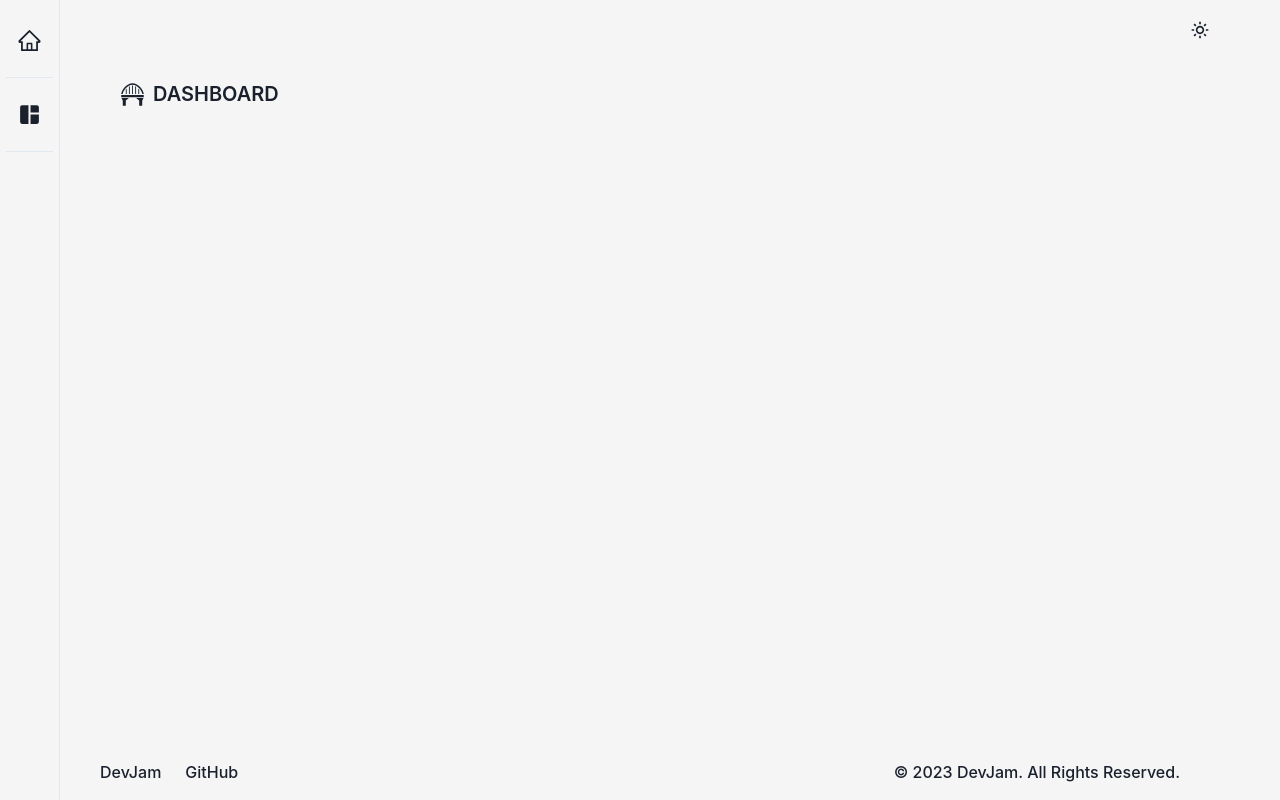
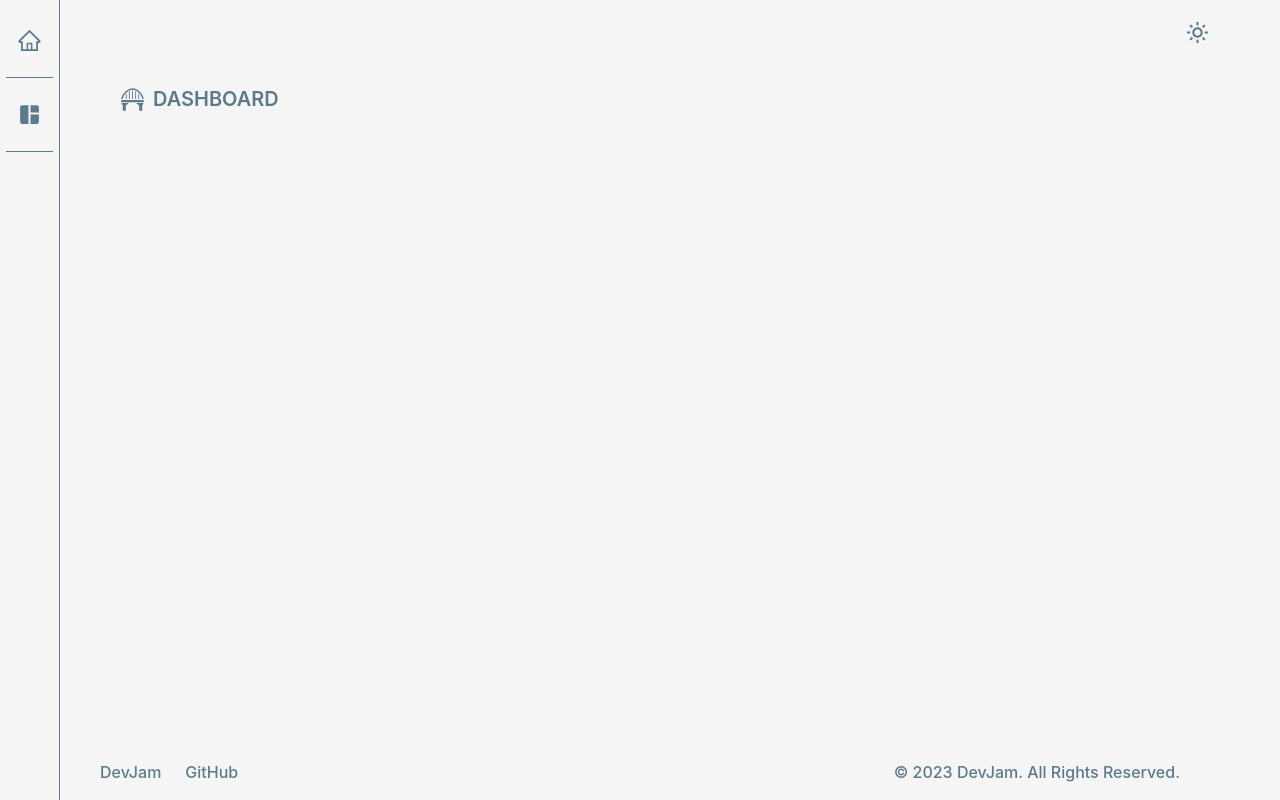
Before and after one commit to senali-d/DevJam, a Next.js app: page /dashboard in a window 1280 px wide. Built offline with nearby package versions, Linux system fonts and the light colour scheme.

Commit message:
Change theme color

```diff
--- a/src/components/common/title.js
+++ b/src/components/common/title.js
@@ -1,12 +1,10 @@
 import { GiArchBridge } from "react-icons/gi";
-import { textColor } from "@/utils/color";
 
 const Title = ({title}) => {
-  const { light, dark } = textColor;
   return (
     <>
-      <GiArchBridge size={25} className={`text-[${light}] dark:text-[${dark}]`} />
-      <h1 className={`text-[${light}] font-semibold text-xl dark:text-[${dark}]`}>
+      <GiArchBridge size={25} className="text-[#5b7a8a] dark:text-[#3d7f91]" />
+      <h1 className="text-[#5b7a8a] font-semibold text-xl dark:text-[#3d7f91]">
         {title}
       </h1>
     </>
--- a/src/components/layout/footer.js
+++ b/src/components/layout/footer.js
@@ -1,27 +1,25 @@
 import { company } from "../../utils/typo";
-import { textColor } from "@/utils/color";
 
 const Footer = () => {
-  const { light, dark } =  textColor
   return (
     <footer className="w-full p-4 font-medium">
       <div className="pl-[80px] mx-auto max-w-[1080px] lg:pl-0">
         <div className="sm:flex sm:items-center sm:justify-between">
           <div className="flex mt-4 space-x-6 sm:justify-center sm:mt-0">
             {/* TODO: Add the logo here. */}
-            <span className={`text-md text-[${light}] hover:text-[#a1a1a1] sm:text-center dark:text-[${dark}]`}>
+            <span className="text-md text-[#5b7a8a] hover:text-[#a1a1a1] sm:text-center dark:text-[#3d7f91]">
               <a href="">{company.name}</a>
             </span>
             <a
               href="https://github.com/senali_d/DevJam"
               target="_blank"
-              className={`text-[${light}] hover:text-[#a1a1a1] dark:text-[${dark}]`}
+              className="text-[#5b7a8a] hover:text-[#a1a1a1] dark:text-[#3d7f91]"
               rel="noreferrer"
             >
               GitHub
             </a>
           </div>
-          <span className={`text-md text-[${light}] hover:text-[#a1a1a1] sm:text-center dark:text-[${dark}]`}>
+          <span className="text-md text-[#5b7a8a] hover:text-[#a1a1a1] sm:text-center dark:text-[#3d7f91]">
             © {new Date().getFullYear()}{" "}
             <a href="" className="hover:underline">
               {company.name}
--- a/src/components/layout/navbar.js
+++ b/src/components/layout/navbar.js
@@ -1,12 +1,11 @@
 import { BiSun, BiMoon } from "react-icons/bi";
 import { useTheme } from "next-themes";
 import { useState, useEffect } from "react";
-import { textColor } from "@/utils/color";
 
 const Navbar = () => {
   const { theme, setTheme } = useTheme();
   const [isMounted, setIsMounted] = useState(false);
-  const { light, dark } =  textColor
+
   useEffect(() => {
     setIsMounted(true);
   }, []);
@@ -25,13 +24,13 @@ const Navbar = () => {
             <BiMoon
               size="25"
               onClick={switchTheme}
-              className={`text-[${light}] hover:cursor-pointer dark:text-[${dark}]`}
+              className="text-[#5b7a8a] hover:cursor-pointer dark:text-[#3d7f91]"
             />
           ) : (
             <BiSun
-              size="20"
+              size="25"
               onClick={switchTheme}
-              className={`text-[${light}] hover:cursor-pointer dark:text-[${dark}]`}
+              className="text-[#5b7a8a] hover:cursor-pointer dark:text-[#3d7f91]"
             />
           )}
         </div>
--- a/src/components/layout/sidebar.js
+++ b/src/components/layout/sidebar.js
@@ -3,15 +3,13 @@ import Link from "next/link";
 import { Tooltip } from "@chakra-ui/react";
 import { AiOutlineHome } from "react-icons/ai";
 import { MdSpaceDashboard } from "react-icons/md";
-import { textColor } from "@/utils/color";
 
 const Sidebar = () => {
-  const { light, dark } =  textColor
   return (
-    <aside className={`fixed min-h-[100vh] w-[60px] border-r border-[${light}] py-5 dark:border-[${dark}]`}>
+    <aside className="fixed min-h-[100vh] w-[60px] border-r border-[#5b7a8a] py-5 dark:border-[#3d7f91]">
       <div>
         <ul className="flex flex-col items-center justify-center space-y-4 w-full">
-          <li className={`w-[80%] border-b text-[${light}] border-[${light}] flex justify-center pb-4 dark:text-[${dark}] dark:border-[${dark}]`}>
+          <li className="w-[80%] border-b text-[#5b7a8a] border-[#5b7a8a] flex justify-center pb-4 dark:text-[#3d7f91] dark:border-[#3d7f91]">
             <Tooltip label="HOME" fontSize="md" placement="right">
               <Link
                 href="/"
@@ -21,7 +19,7 @@ const Sidebar = () => {
               </Link>
             </Tooltip>
           </li>
-          <li className={`w-[80%] border-b text-[${light}] border-[${light}] flex justify-center pb-4 dark:text-[${dark}] dark:border-[${dark}]`}>
+          <li className="w-[80%] border-b text-[#5b7a8a] border-[#5b7a8a] flex justify-center pb-4 dark:text-[#3d7f91] dark:border-[#3d7f91]">
             <Tooltip label="DASHBOARD" fontSize="md" placement="right">
               <Link
                 href="dashboard"
--- a/src/utils/color.js
+++ /dev/null
@@ -1,6 +0,0 @@
-const textColor = {
-    light: '#9f9f9f',
-    dark: '#73e89c',
-}
-
-export  { textColor }
```
